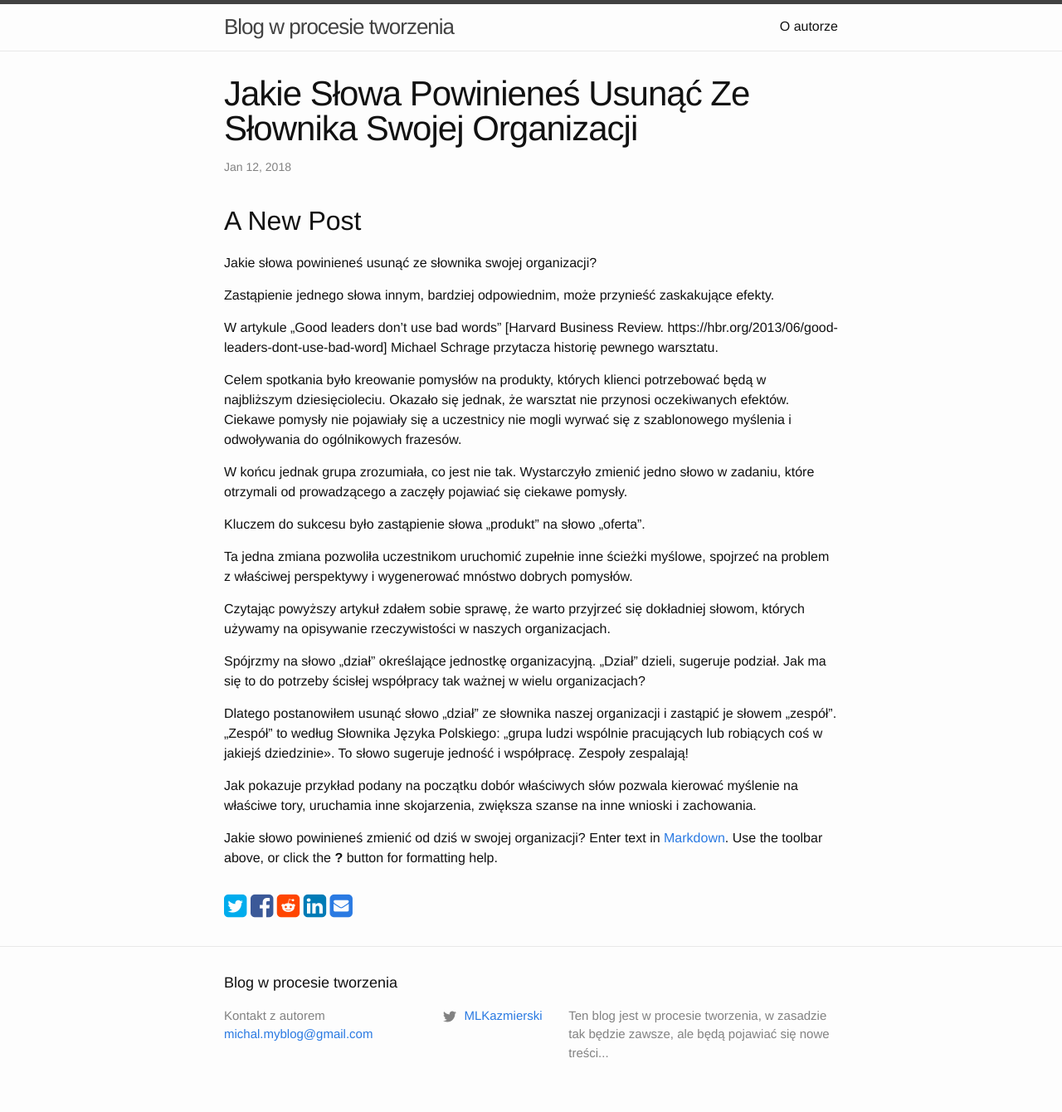
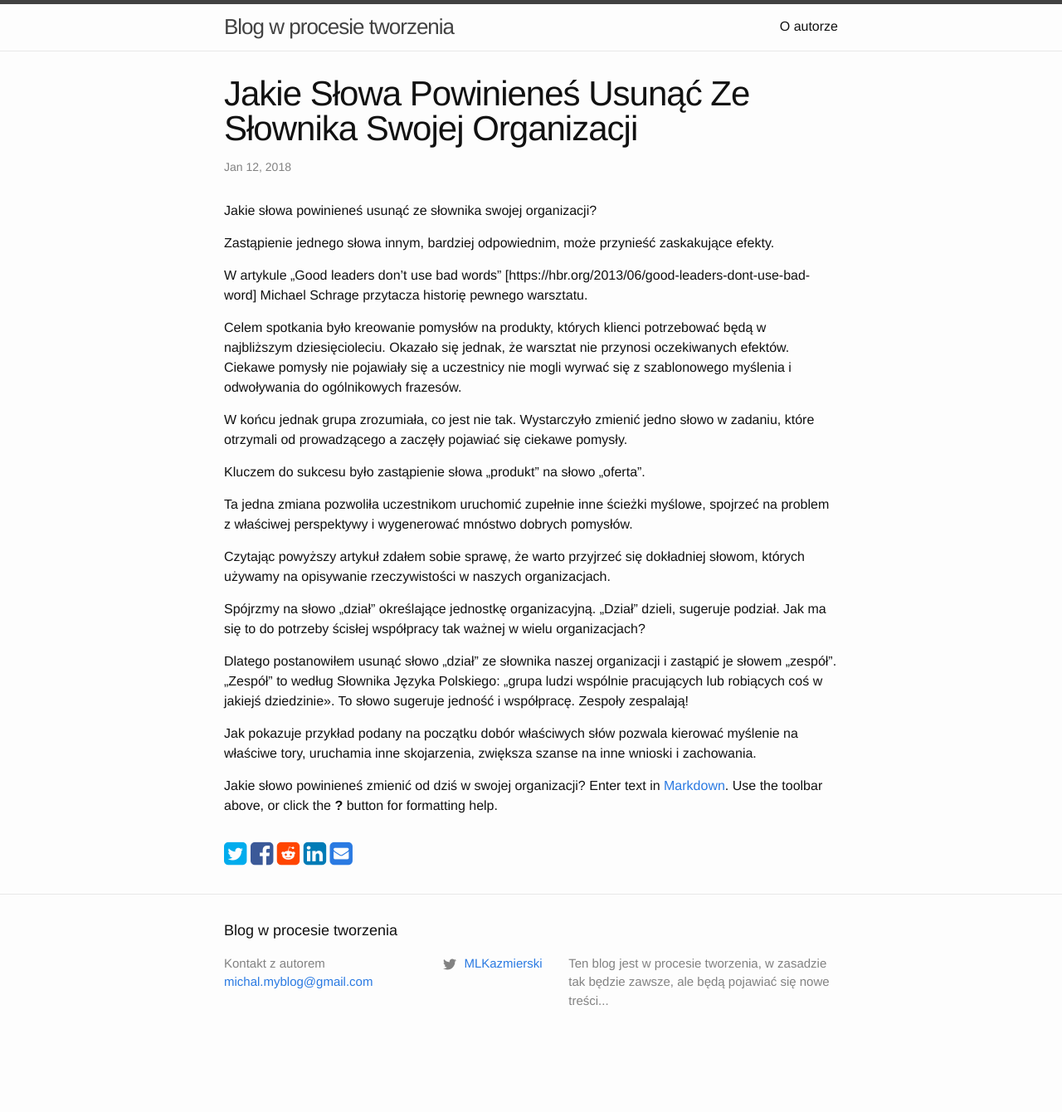
Before and after one commit to kazmiermik/kazmiermik.github.io, a Jekyll site: the page built from _posts/2018-01-12-Jakie-słowa-powinieneś-usunąć-ze-słownika-swojej-organizacji.md, in a window 1280 px wide. Shown: the whole page at 83% size. Built offline with Jekyll 4.4.1, drawn with Linux system fonts in a browser that asks for light colours; comment, search, counter and statistics services are not loaded; after the commit the page ends 1277 px from its top, so only the background shows below that.

Commit message:
Update 2018-01-12-Jakie-słowa-powinieneś-usunąć-ze-słownika-swojej-organizacji.md

```diff
--- a/_posts/2018-01-12-Jakie-słowa-powinieneś-usunąć-ze-słownika-swojej-organizacji.md
+++ b/_posts/2018-01-12-Jakie-słowa-powinieneś-usunąć-ze-słownika-swojej-organizacji.md
@@ -1,12 +1,12 @@
 ---
 published: true
 ---
-## A New Post
+
 Jakie słowa powinieneś usunąć ze słownika swojej organizacji?
 
 Zastąpienie jednego słowa innym, bardziej odpowiednim, może przynieść zaskakujące efekty.
 
-W artykule „Good leaders don’t use bad words” [Harvard Business Review. https://hbr.org/2013/06/good-leaders-dont-use-bad-word] Michael Schrage przytacza historię pewnego warsztatu.
+W artykule „Good leaders don’t use bad words” [https://hbr.org/2013/06/good-leaders-dont-use-bad-word] Michael Schrage przytacza historię pewnego warsztatu.
 
 Celem spotkania było kreowanie pomysłów na produkty, których klienci potrzebować będą w najbliższym dziesięcioleciu. Okazało się jednak, że warsztat nie przynosi oczekiwanych efektów. Ciekawe pomysły nie pojawiały się a uczestnicy nie mogli wyrwać się z szablonowego myślenia i odwoływania do ogólnikowych frazesów.
 
```
